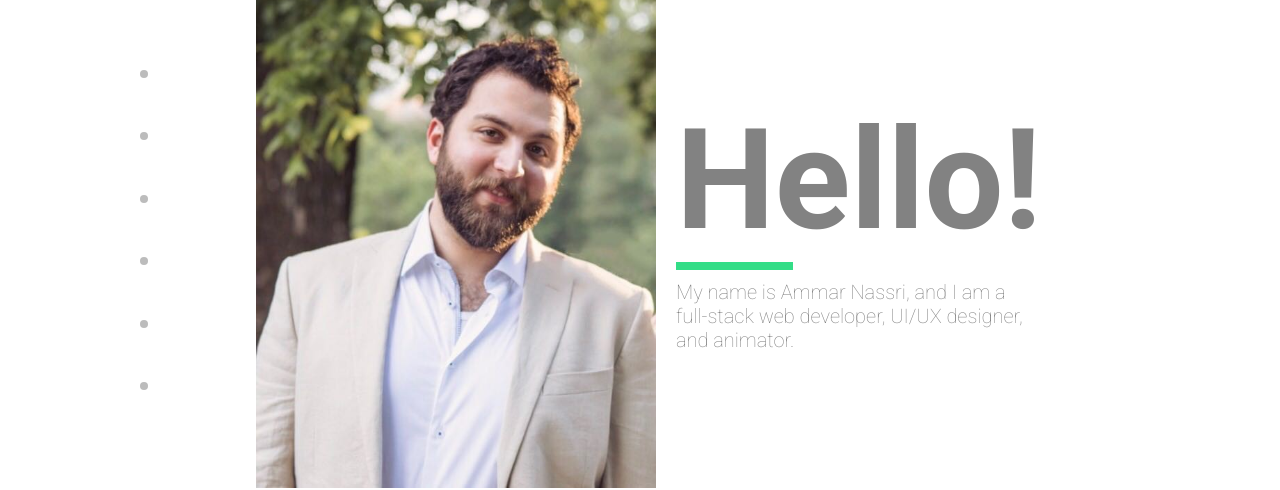
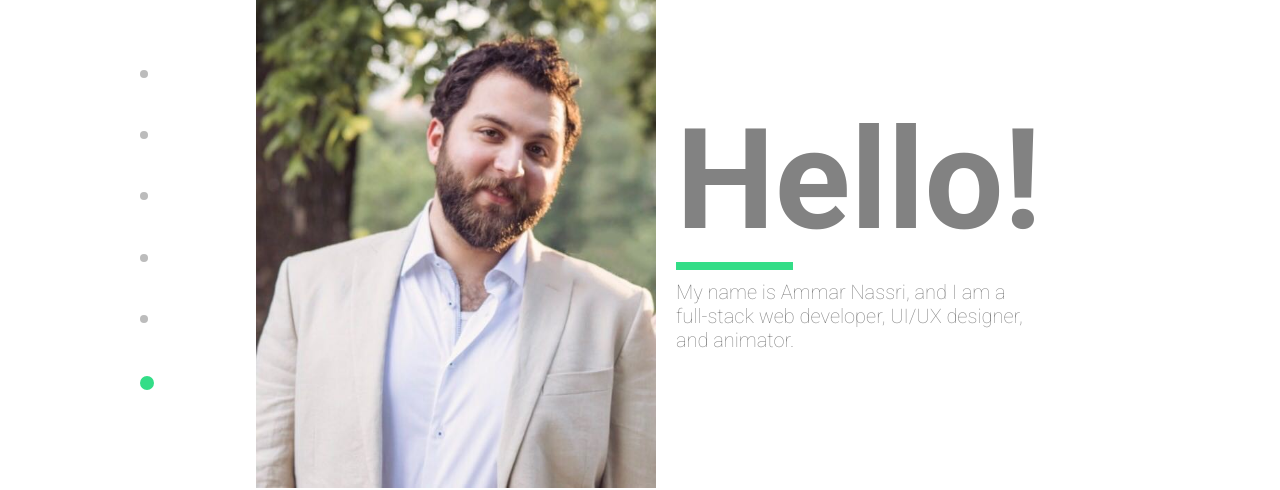
Before and after one commit to anassri/personal-website, a React (Create React App) app: page / in a window 1280 px wide. Shown: the part 170-660 px from the top of the page. Built offline with nearby package versions, Linux system fonts and the light colour scheme.

Commit message:
navigation scroll with bugs

```diff
--- a/package.json
+++ b/package.json
@@ -12,7 +12,8 @@
     "react-router": "^5.2.0",
     "react-router-dom": "^5.2.0",
     "react-router-hash-link": "^2.2.2",
-    "react-scripts": "4.0.1"
+    "react-scripts": "4.0.1",
+    "react-visibility-sensor": "^5.1.1"
   },
   "scripts": {
     "start": "react-scripts start",
--- a/src/About.js
+++ b/src/About.js
@@ -2,6 +2,7 @@ import React from 'react';
 import './style/about.css'
 import './style/home.css'
 import placeholderPhoto from './images/Directors_photo.jpg';
+import VisibilitySensor from "react-visibility-sensor";
 
 const StatBar = ({width})=>{
     return  <svg className="svg-container">
@@ -9,10 +10,12 @@ const StatBar = ({width})=>{
                 <rect width={width} height="5" style={{ fill: "#33DD87"}} />
             </svg>
 }
-export default function About() {
+export default function About({ setPageVisible }) {
     const skillArr = ["CSS", "HTML", "React", "JavaScript", "Node.js", "Python", "SQL", "UI/UX Design", "Animation"];
     const skillRange = ["85%", "85%", "75%", "80%", "60%", "70%", "60%", "90%", "90%"]
     return (
+        <VisibilitySensor partialVisibility
+            onChange={isVisible => isVisible ? setPageVisible("about") : null}>
             <div className="about-body-container" id="about">
                 <div className="about-container">
                     <div className="left-about-container">
@@ -37,5 +40,6 @@ into impeccable user experience with valuable content.</p>
                     </div>
                 </div>
             </div>
+        </VisibilitySensor>
     );
 }
--- a/src/Aidies.js
+++ b/src/Aidies.js
@@ -2,14 +2,18 @@ import React from 'react';
 import './style/portfolio.css';
 import aidiesLogo from './images/aidies-logo.svg';
 import aidiesScreen from './images/app-03.png';
+import VisibilitySensor from "react-visibility-sensor";
 
-export default function AllABot() {
+export default function Aidies({ setPageVisible }) {
     const captions = "Aidies is an auction website built to help people auction off their work for charity. Developed with React, Node.js, PostgresQL, AWS"
     const githubs = "https://github.com/anassri/aid-ies"
     const appLinks = "https://aidies.herokuapp.com/";
 
     return (
-        <div className="portfolio-container">
+        <VisibilitySensor partialVisibility
+            onChange={isVisible => isVisible ? setPageVisible("aidies") : null}>
+
+        <div className="portfolio-container"id="aidies">
             <div className="portfolio-body-container">
                 <div className="left-portfolio-container">
                     <div className="portfolio-first-row">
@@ -41,5 +45,6 @@ export default function AllABot() {
                 </div>
             </div>
         </div>
+        </VisibilitySensor>
     )
 }
--- a/src/App.js
+++ b/src/App.js
@@ -1,4 +1,4 @@
-import React from 'react';
+import React, { useEffect, useState } from 'react';
 import Footer from './Footer';
 import Home from './Home';
 import LeftNav from './LeftNav';
@@ -9,27 +9,27 @@ import Aidies from './Aidies';
 import SprintTurf from './SprintTurf';
 import AllABot from './AllABot';
 import { BrowserRouter, Route, Switch } from 'react-router-dom';
-
 const LandingPage = () => {
-
-  return (
+  const [pageVisible, setPageVisible] = useState("home")
+  console.log(pageVisible);
+  return(
     <>
-      <Home />
-      <About />
-      <Deary />
-      <AllABot />
-      <Aidies />
-      <SprintTurf />
-      <Footer />
+      <Navigation pageVisible={pageVisible}/>
+      <LeftNav pageVisible={pageVisible}/>
+      <Home setPageVisible={setPageVisible}/>
+      <About setPageVisible={setPageVisible}/>
+      <Deary setPageVisible={setPageVisible}/>
+      <AllABot setPageVisible={setPageVisible}/>
+      <Aidies setPageVisible={setPageVisible}/>
+      <SprintTurf setPageVisible={setPageVisible}/>
+      <Footer setPageVisible={setPageVisible}/>
     </>
-  )
+  );
 }
 function App() {
   return (
     <div className="body">
       <BrowserRouter>
-        <Navigation />
-        <LeftNav/>
         <Switch>
           <Route path="/" component={LandingPage} />
 
--- a/src/Home.js
+++ b/src/Home.js
@@ -1,9 +1,12 @@
 import React from 'react';
 import './style/home.css'
 import placeholderPhoto from './images/Directors_photo.jpg';
-export default function Home(){
+import VisibilitySensor from "react-visibility-sensor";
+
+export default function Home({setPageVisible}){
 
     return (
+        <VisibilitySensor partialVisibility onChange={isVisible => isVisible ? setPageVisible("home") : null}>
             <div className="home-body-container" id="home">
                 <div className="home-container">
                     <div className="left-home-container">
@@ -19,5 +22,6 @@ web developer, UI/UX designer, and animator.</p>
                     </div>
                 </div>
             </div>
+        </VisibilitySensor>
     );
 }
--- a/src/LeftNav.js
+++ b/src/LeftNav.js
@@ -1,43 +1,36 @@
 import React from 'react';
+import { NavHashLink } from 'react-router-hash-link';
 
-export default function LeftNav({ homeRef, aboutRef, dearyRef, aabRef, aidiesRef, stRef}){
-    const handleClick = e => {
-        const id = e.target.id;
-        console.log(id)
-        if (id === "dot-01")
-            homeRef.current.scrollIntoView({
-                behavior: "smooth",
-            });
-        else if (id === "dot-02")
-            aboutRef.current.scrollIntoView({
-                behavior: "smooth",
-            });
-        else if (id === "dot-03")
-            dearyRef.current.scrollIntoView({
-                behavior: "smooth",
-            });
-        else if (id === "dot-04")
-            aabRef.current.scrollIntoView({
-                behavior: "smooth",
-            });
-        else if (id === "dot-05")
-            aidiesRef.current.scrollIntoView({
-                behavior: "smooth",
-            });
-        else if (id === "dot-06")
-            stRef.current.scrollIntoView({
-                behavior: "smooth",
-            });
-
+export default function LeftNav({ pageVisible }){
+    if(pageVisible){
+        const element = document.querySelector('.active-dot')
+        if(element){
+            element.classList.remove("active-dot");
+        }
+        const activeElement = document.getElementById(`${pageVisible}-dot`);
+        if(activeElement)
+            activeElement.classList.add("active-dot");
     }
     return(
         <div className="dots-nav-container">
-            <div className="dot-nav-button" id="dot-01" onClick={handleClick}/>
-            <div className="dot-nav-button" id="dot-02" onClick={handleClick}/>
-            <div className="dot-nav-button" id="dot-03" onClick={handleClick}/>
-            <div className="dot-nav-button" id="dot-04" onClick={handleClick}/>
-            <div className="dot-nav-button" id="dot-05" onClick={handleClick}/>
-            <div className="dot-nav-button" id="dot-06" onClick={handleClick}/>
+            <NavHashLink smooth to="/#home">
+                <div className="dot-nav-button active-dot" id="home-dot" />
+            </NavHashLink>
+            <NavHashLink smooth to="/#about">
+            <div className="dot-nav-button" id="about-dot" />
+            </NavHashLink>
+            <NavHashLink smooth to="/#deary">
+            <div className="dot-nav-button" id="deary-dot" />
+            </NavHashLink>
+            <NavHashLink smooth to="/#aab">
+            <div className="dot-nav-button" id="aab-dot" />
+            </NavHashLink>
+            <NavHashLink smooth to="/#aidies">
+            <div className="dot-nav-button" id="aidies-dot" />
+            </NavHashLink>
+            <NavHashLink smooth to="/#st">
+            <div className="dot-nav-button" id="st-dot" />
+            </NavHashLink>
         </div>
     )
 }
--- a/src/Navigation.js
+++ b/src/Navigation.js
@@ -2,9 +2,8 @@ import React from 'react';
 import logo from './images/logo.svg';
 import './style/nav.css';
 import { NavHashLink } from 'react-router-hash-link';
-import $ from 'jquery';
 
-export default function Navigation(){
+export default function Navigation({ pageVisible }){
     return (
         <div className="nav-body-container">
             <div className="top-side-container">
@@ -21,7 +20,7 @@ export default function Navigation(){
                 <div className="nav-buttons-container">
                     <NavHashLink smooth to="/#about"
                         activeClassName="active" className="nav-button"><p>ABOUT</p> </NavHashLink>
-                    <NavHashLink smooth to="/#portfolio"
+                    <NavHashLink smooth to="/#deary"
                         activeClassName="active" className="nav-button"><p>PORTFOLIO</p></NavHashLink>
                     <NavHashLink smooth to="/#resume"
                         activeClassName="active" className="nav-button"><p>RESUME</p></NavHashLink>
--- a/src/style/home.css
+++ b/src/style/home.css
@@ -79,7 +79,7 @@ h1{
         height: 17px;
         background-color: #33DD87;
     }
-    .dot-nav-button:active{
+    .dot-nav-button:active, .active-dot{
         background-color: #33DD87;
         width: 14px;
         height: 14px;
```
Also changed, not shown: src/AllABot.js (+7 -2 lines), src/Deary.js (+7 -2 lines), src/SprintTurf.js (+7 -2 lines), 2 other files (tests, documents, lock files or other folders). Lines whose indentation alone changed are shown as unchanged.
